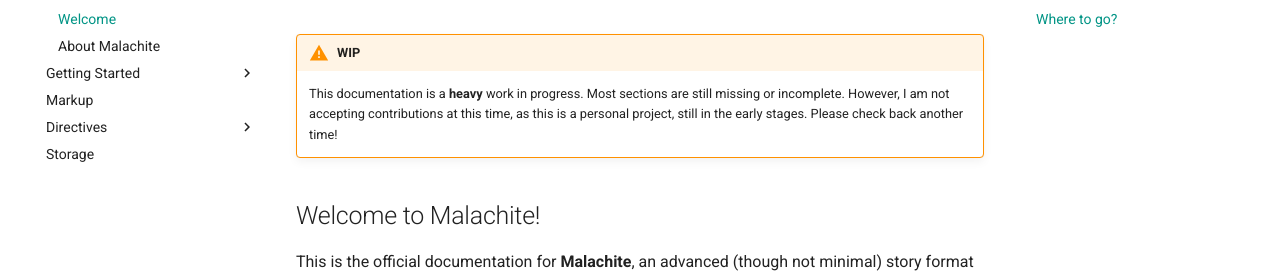
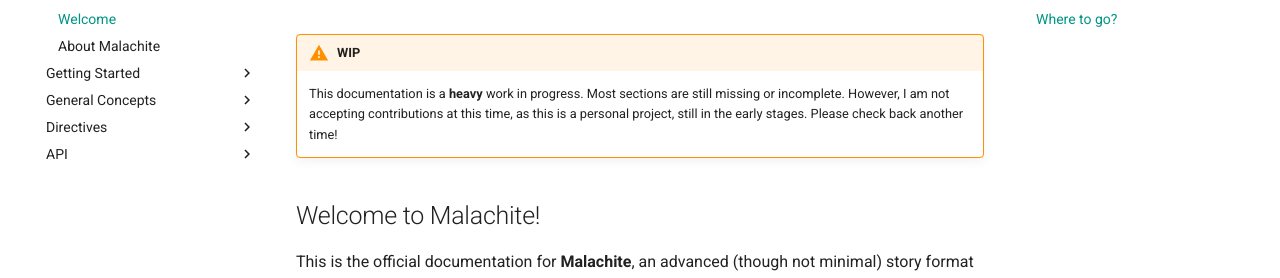
Before and after one commit to Draconizations/malachite, an MkDocs documentation site: the page built from docs/index.md, in a window 1280 px wide. Shown: the part 146-424 px from the top of the page. Built offline with MkDocs 1.6.1 and Material for MkDocs 9.7.7, drawn with Linux system fonts in a browser that asks for light colours; comment, search, counter and statistics services are not loaded; the version menu is left out; some of the changed lines change nothing that is shown.

Commit message:
docs: reorganize sidebar again

```diff
--- a/mkdocs.yml
+++ b/mkdocs.yml
@@ -9,13 +9,14 @@
     - About Malachite: 'about.md'
 
   - Getting Started:
-    - Installation: 'installation.md'
-    - Concepts: 'concepts.md'
+    - Installation: 'start/installation.md'
 
-  - Markup: 'markup.md'
+  - General Concepts:
+    - Markup: 'general/markup.md'
+    - Directives: 'general/directives.md'
+    - Lifecycle: 'general/lifecycle.md'
 
   - Directives:
-    - About Alpine: 'alpine/about.md'
     - x-passage:  'alpine/x-passage.md'
     - x-frame: 'alpine/x-frame.md'
     - x-link: 'alpine/x-link.md'
@@ -23,7 +24,13 @@
     - x-reveal: 'alpine/x-reveal.md'
     - $s magic: 'alpine/store.md'
 
-  - Storage: 'storage.md'
+  - API:
+    - Alpine: 'api/alpine.md'
+    - Config: 'api/config.md'
+    - Engine: 'api/engine.md'
+    - Frames: 'api/frame.md'
+    - Story: 'api/story.md'
+    - State: 'api/state.md'
 
 
 theme:
```
Also changed, not shown: docs/general/markup.md (added), docs/start/installation.md (added).
